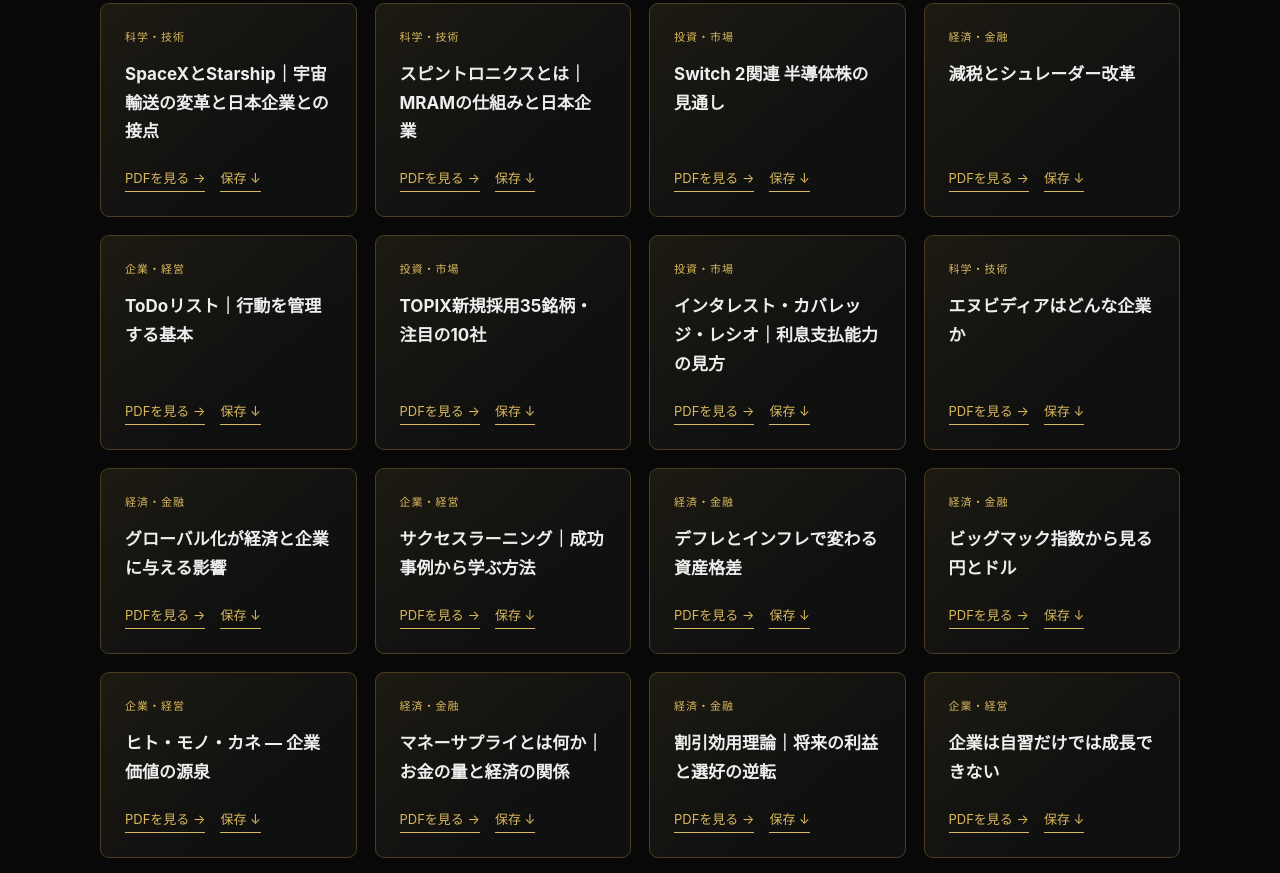
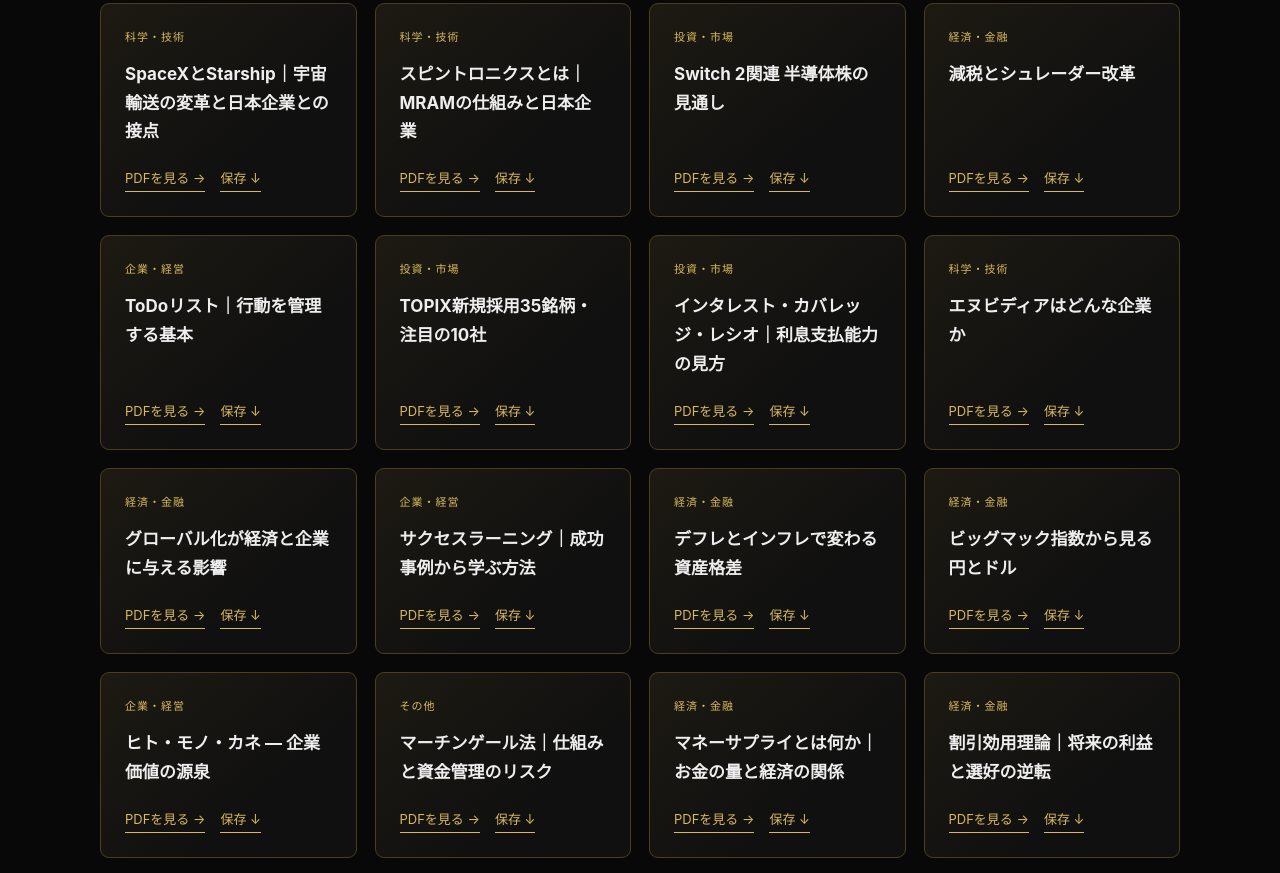
Before and after one commit to 2szzrkyhkt-commits/TODOROKI, a plain HTML site: page pdf-library.html in a window 1280 px wide. Shown: the part 1890-2763 px from the top of the page. Drawn offline with Linux system fonts and the light colour scheme.

Commit message:
List Martingale PDF in PDF library

```diff
--- a/pdf-library.html
+++ b/pdf-library.html
@@ -112,6 +112,7 @@ const categorySelect = document.getElementById("category");
 let files = [];
 
 const titleMap = {
+"マーチンゲール法_仕組みと資金管理のリスク.pdf": "マーチンゲール法｜仕組みと資金管理のリスク",
 "貸借倍率_信用需給と株価の読み方.pdf": "貸借倍率｜信用需給と株価の読み方",
 "半導体の種類_材料と用途から理解する.pdf": "半導体の種類｜材料と用途から理解する",
 "エヌビディアはどんな企業か.pdf": "エヌビディアはどんな企業か",
```
